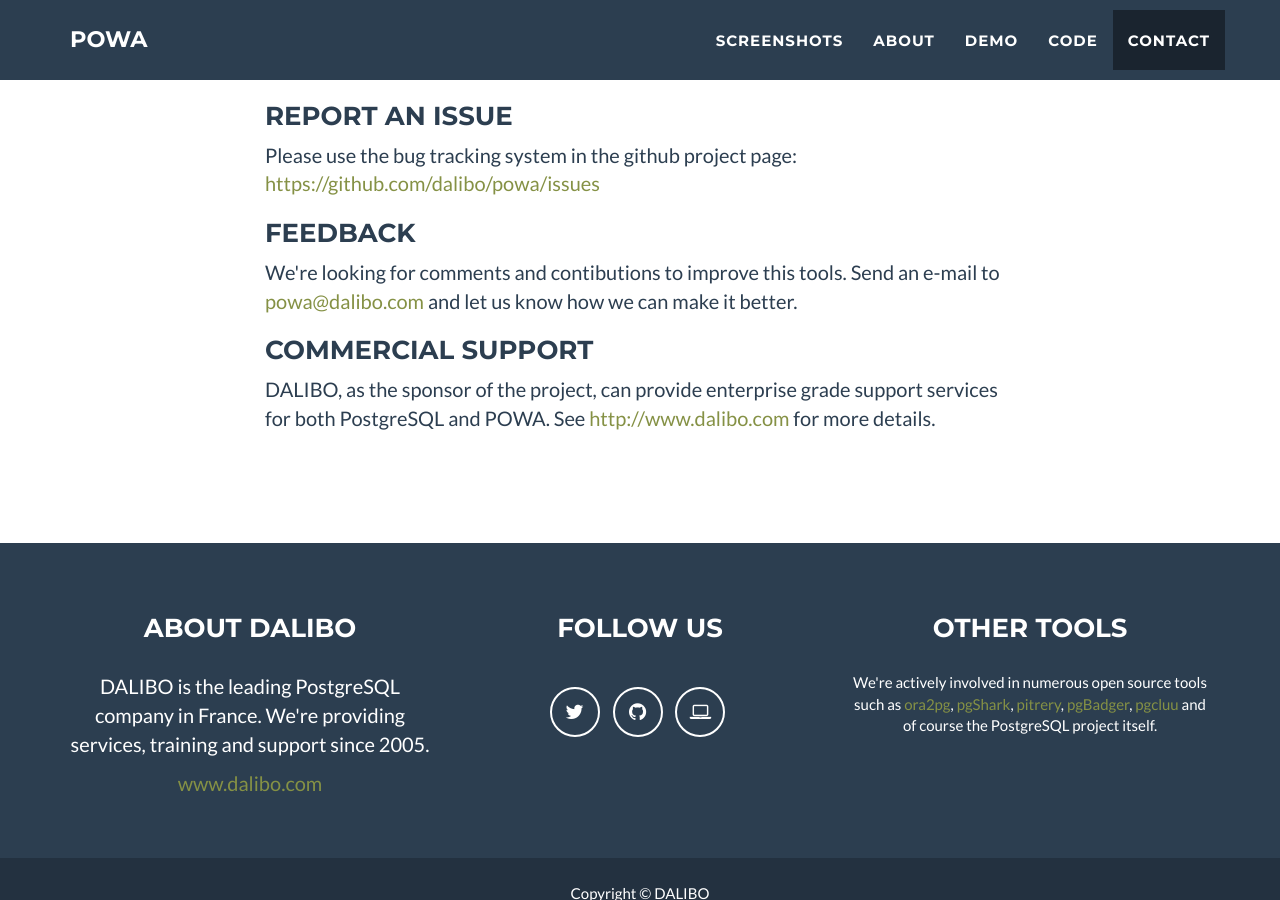
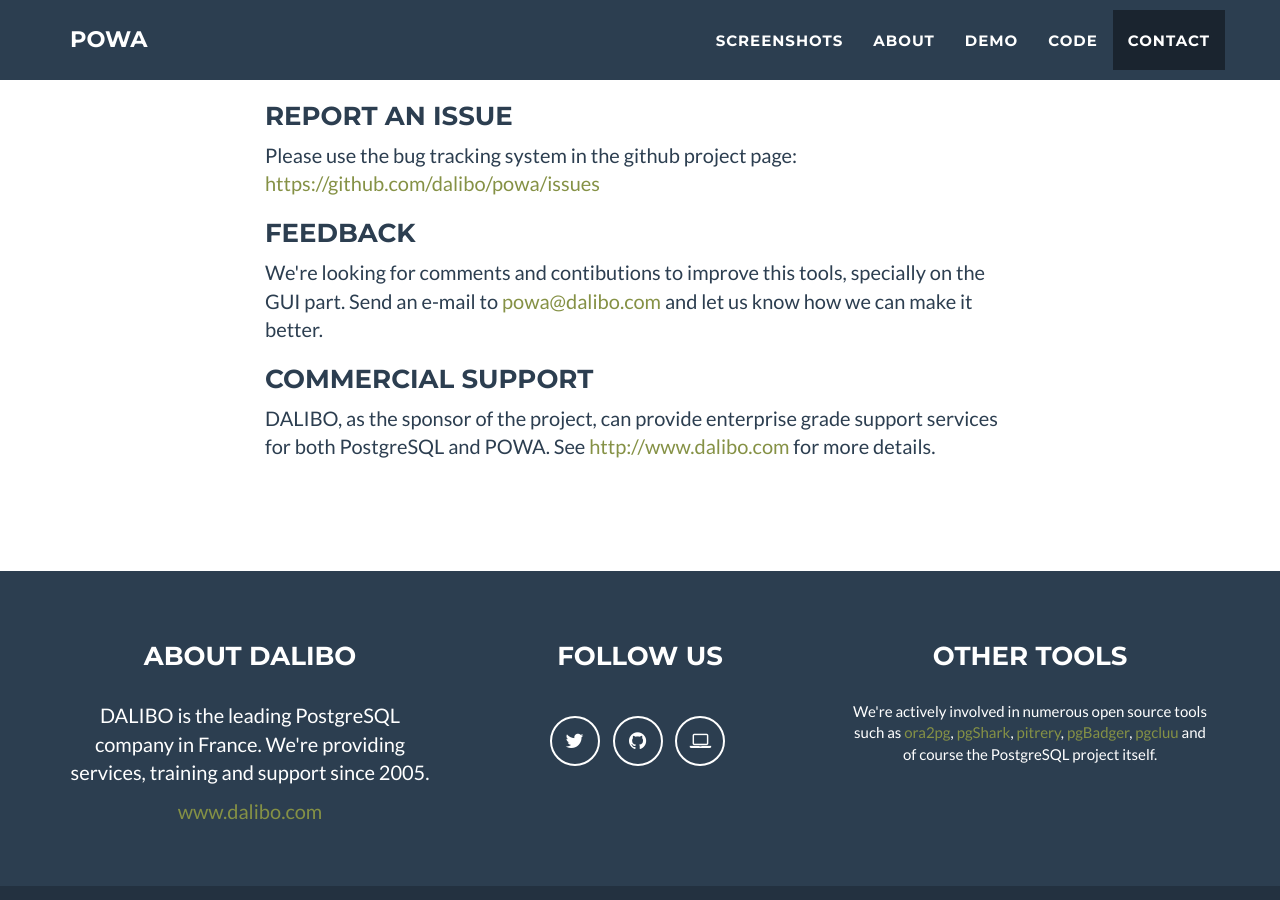
Before and after one commit to powa-team/powa, a Jekyll site: the page built from index.html, in a window 1280 px wide and 900 px high, scrolled down 3121 px. Built offline with Jekyll 4.4.1, drawn with Linux system fonts in a browser that asks for light colours.

Commit message:
add a note about GUI help

```diff
--- a/_includes/contact.html
+++ b/_includes/contact.html
@@ -15,7 +15,7 @@
 </p>
 		<h3>Feedback</h3>
 <p>
-                We're looking for comments and contibutions to improve this tools. Send an e-mail to <a href="mailto:powa@dalibo.com">powa@dalibo.com</a> and let us know how we can make it better.
+                We're looking for comments and contibutions to improve this tools, specially on the GUI part. Send an e-mail to <a href="mailto:powa@dalibo.com">powa@dalibo.com</a> and let us know how we can make it better.
 </p>
 
 <h3>Commercial support</h3>
```
